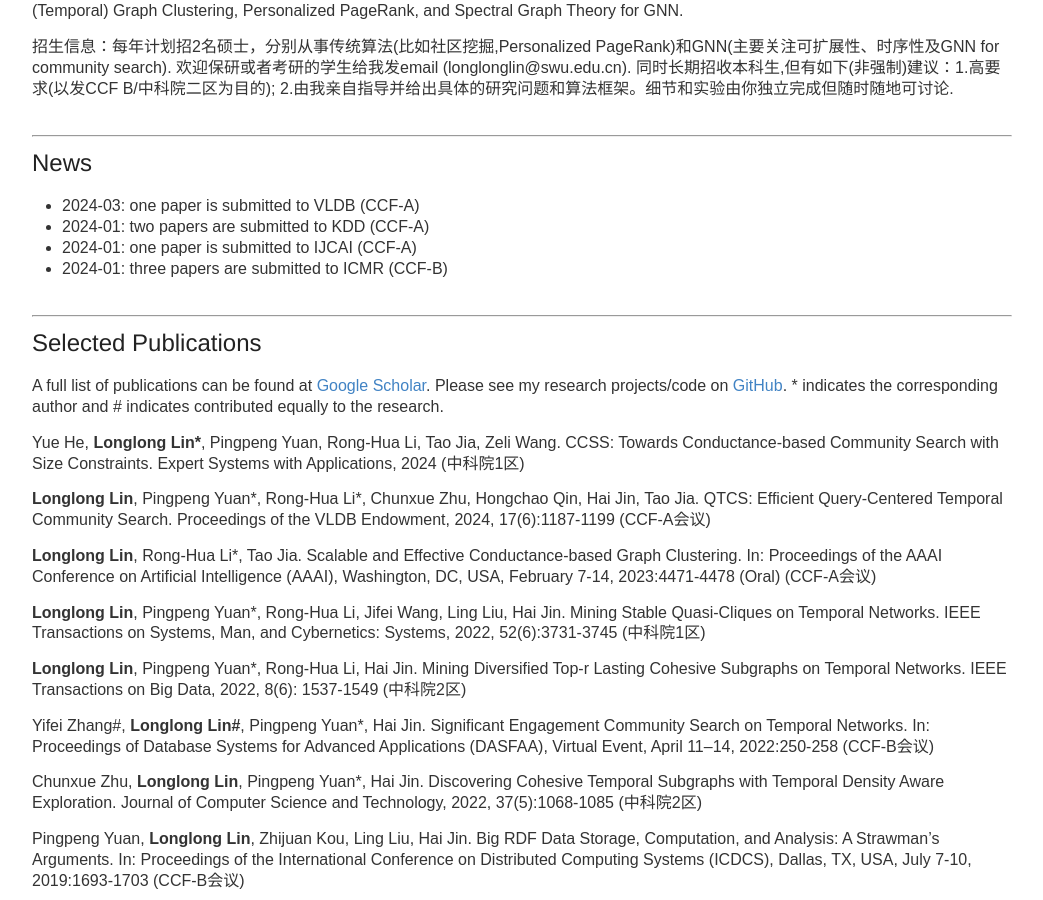
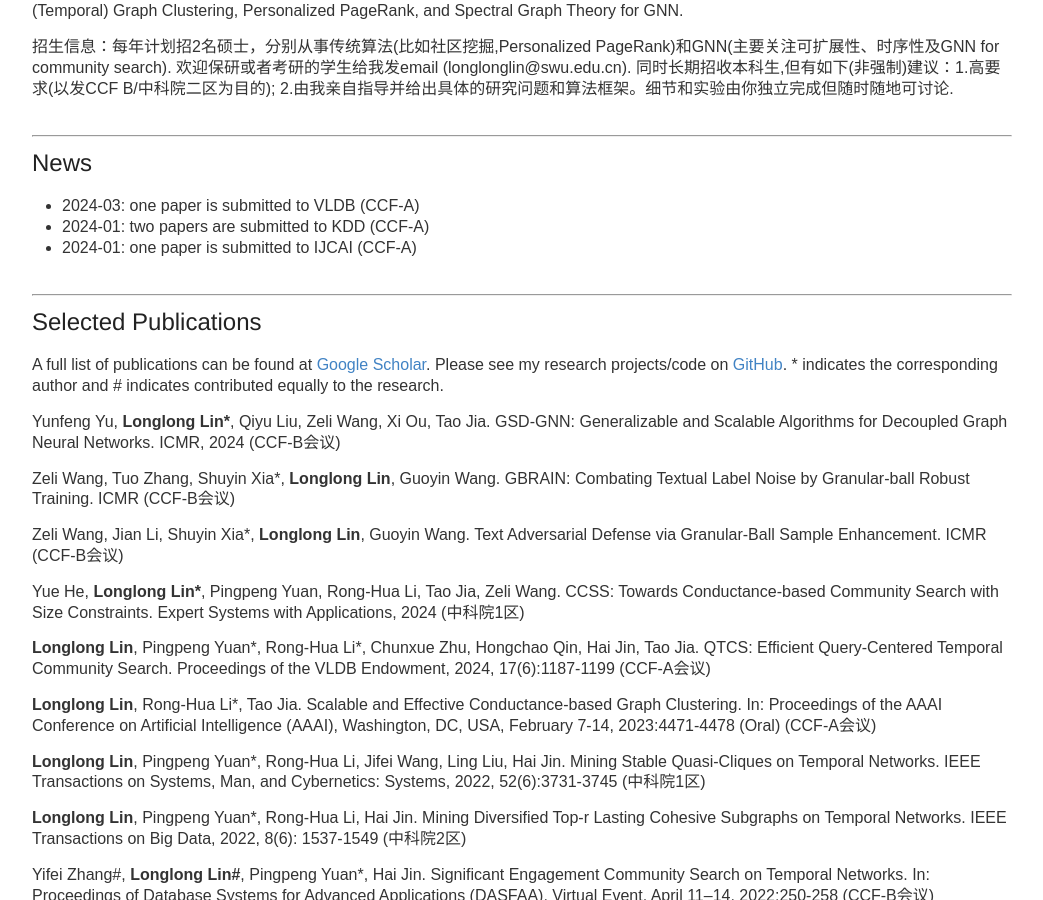
Before and after one commit to longlonglin/longlonglin.github.io, a Jekyll site: the page built from index.md, in a window 1280 px wide and 900 px high, scrolled down 410 px. Shown: the whole window, without its empty margins (118-1161 px from the left). Built offline with Jekyll 4.4.1, drawn with Linux system fonts in a browser that asks for light colours; our own code applies the rules of GitHub Pages for plain Markdown files.

Commit message:
Update index.md

```diff
--- a/index.md
+++ b/index.md
@@ -17,13 +17,19 @@ ___
 * 2024-03: one paper is submitted to VLDB  (CCF-A)
 * 2024-01: two papers are submitted to KDD  (CCF-A)
 * 2024-01: one paper is submitted to IJCAI  (CCF-A)
-* 2024-01: three papers are submitted to ICMR  (CCF-B)
 <br><br>
 
 ___
 ## Selected Publications
 A full list of publications can be found at [Google Scholar](https://scholar.lanfanshu.cn/citations?user=TgqGrv3_ytYC&hl=zh-CN&oi=ao). Please see my research projects/code on [GitHub](https://github.com/longlonglin). <sup>*</sup> indicates the corresponding author and <sup>#</sup> indicates contributed equally to the research.
 <br><be>
+
+Yunfeng Yu, **Longlong Lin<sup>*</sup>**, Qiyu Liu, Zeli Wang, Xi Ou, Tao Jia. GSD-GNN: Generalizable and Scalable Algorithms for Decoupled Graph Neural Networks. ICMR, 2024 (CCF-B会议) <br>
+
+
+Zeli Wang, Tuo Zhang, Shuyin Xia<sup>*</sup>, **Longlong Lin**, Guoyin Wang. GBRAIN: Combating Textual Label Noise by Granular-ball Robust Training. ICMR (CCF-B会议) <br>
+
+Zeli Wang, Jian Li, Shuyin Xia<sup>*</sup>, **Longlong Lin**, Guoyin Wang. Text Adversarial Defense via Granular-Ball Sample Enhancement. ICMR (CCF-B会议) <br>
 
 Yue He, **Longlong Lin<sup>*</sup>**, Pingpeng Yuan, Rong-Hua Li, Tao Jia, Zeli Wang. CCSS: Towards Conductance-based Community Search with Size Constraints. Expert Systems with Applications, 2024 (中科院1区) <br>
 
```
